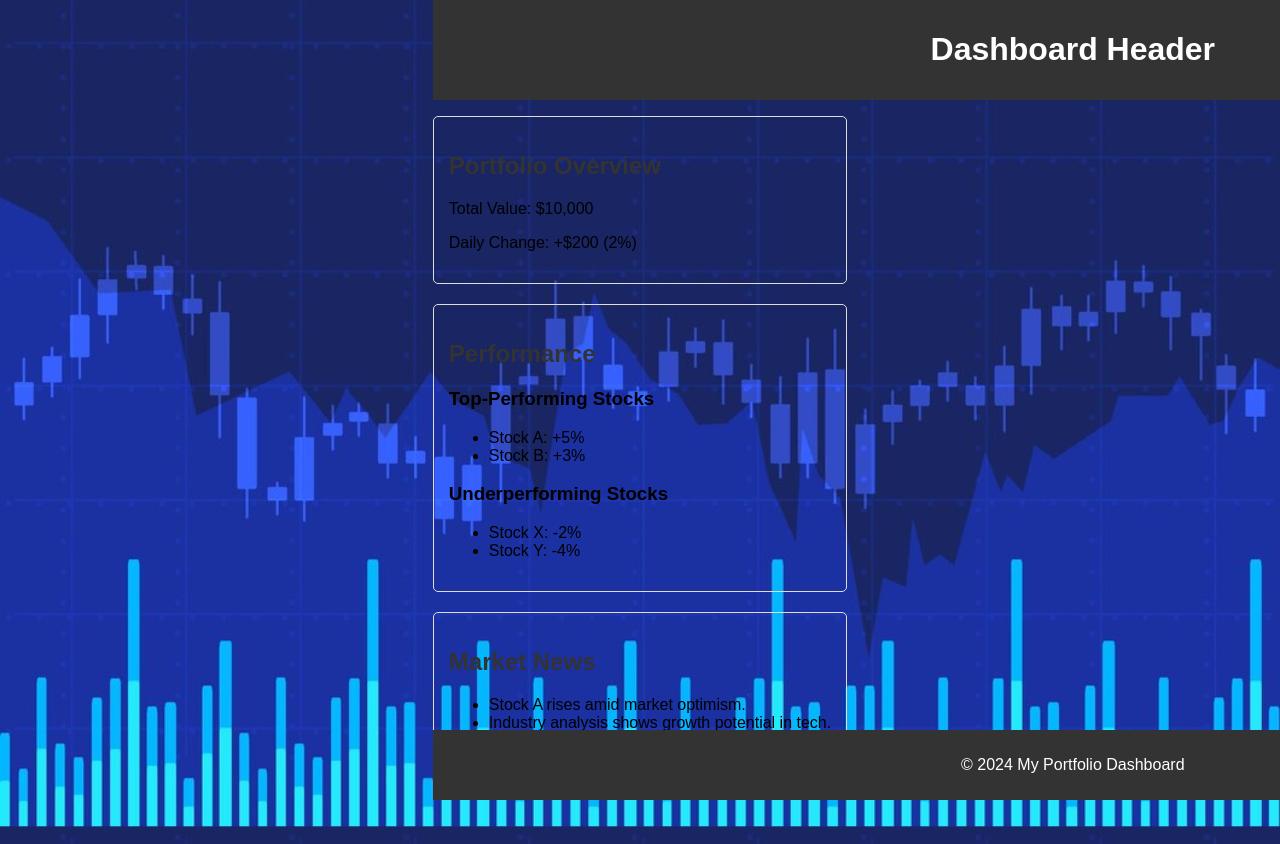
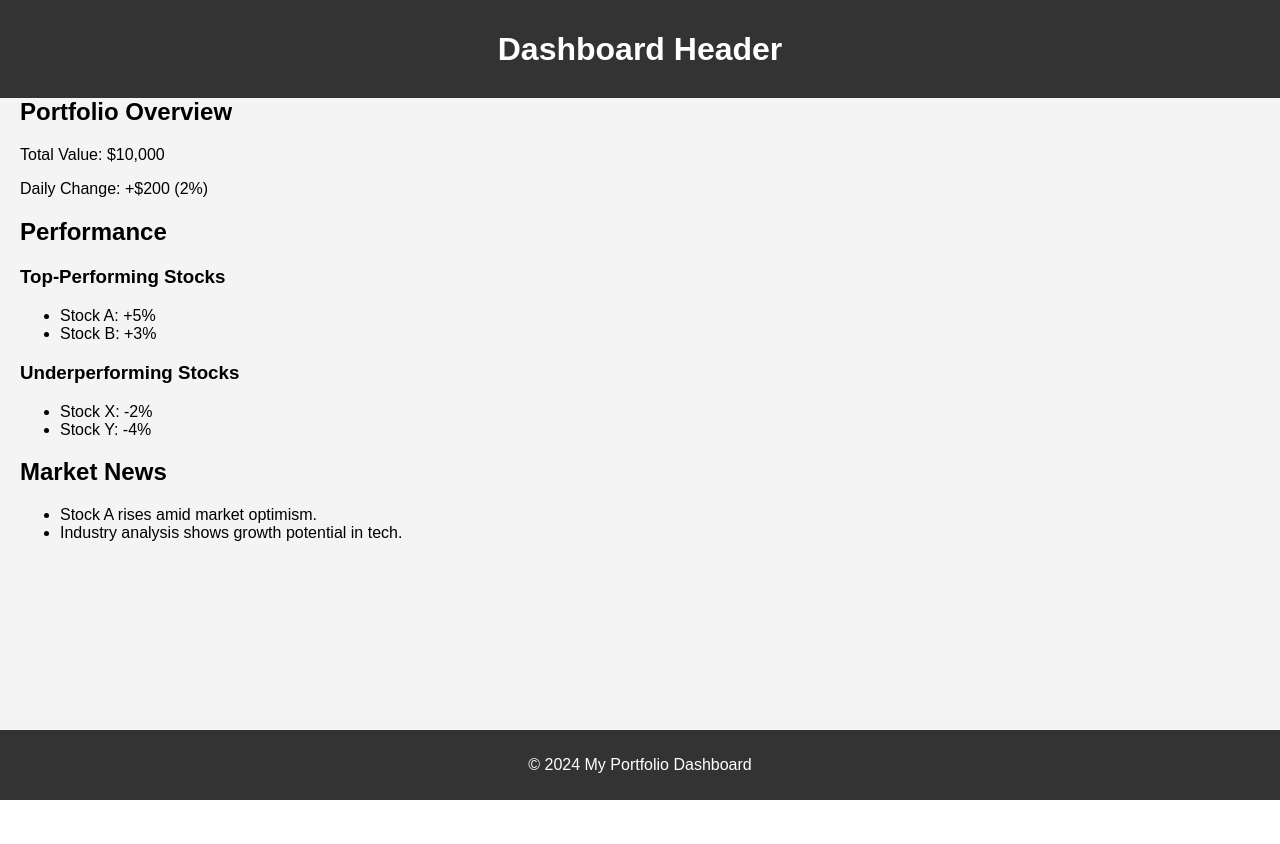
Before and after one commit to 7account13/Stock-market-analysis, a React (Create React App) app: page /dashboard in a window 1280 px wide. After the commit the page ends 800 px from the top, so only its background shows below. Built offline with nearby package versions, Linux system fonts and the light colour scheme.

Commit message:
radom fixes part2

```diff
--- a/src/components/Dashboard.css
+++ b/src/components/Dashboard.css
@@ -1,22 +1,15 @@
 .dashboard {
-    font-family: Arial, sans-serif;
-    padding: 20px;
-  }
-  .dashboard-content {
-    padding-top: 60px; /* Height of header */
-    padding-bottom: 40px; /* Height of footer */
-  }
+  display: flex;
+  flex-direction: column;
+  min-height: 100vh; /* Ensures the dashboard takes the full height */
+}
 
+.dashboard-content {
+  flex: 1; /* Allows the content area to grow */
+  padding: 20px; /* Add padding to the content area */
+  background-color: #f4f4f4; /* Optional background color for contrast */
+}
 
-  .portfolio-overview,
-  .performance,
-  .market-news {
-    margin-bottom: 20px;
-    padding: 15px;
-    border: 1px solid #ddd;
-    border-radius: 5px;
-  }
-
-  h2 {
-    color: #333;
-  }
+h1 {
+  margin-bottom: 20px; /* Adds spacing below the title */
+}
--- a/src/components/Footer.css
+++ b/src/components/Footer.css
@@ -7,4 +7,5 @@
     text-align: center;
     padding: 10px 0;
     z-index: 1000;
+    margin: 0; /* Ensure no margin */
   }
--- a/src/components/Header.css
+++ b/src/components/Header.css
@@ -7,4 +7,5 @@
     text-align: center;
     padding: 10px 0;
     z-index: 1000;
+    margin: 0; /* Ensure no margin */
   }
--- a/src/index.css
+++ b/src/index.css
@@ -2,13 +2,6 @@ body {
   margin: 0;
   padding: 0;
   font-family: Arial, sans-serif;
-    height: 100vh;
-    display: flex;
-    justify-content: center;
-    align-items: center;
-    background-image: url('../public/background.jpg');
-    background-size: cover;
-    background-position: center;
 }
 
 .container {
```
Lines whose indentation alone changed are shown as unchanged.
